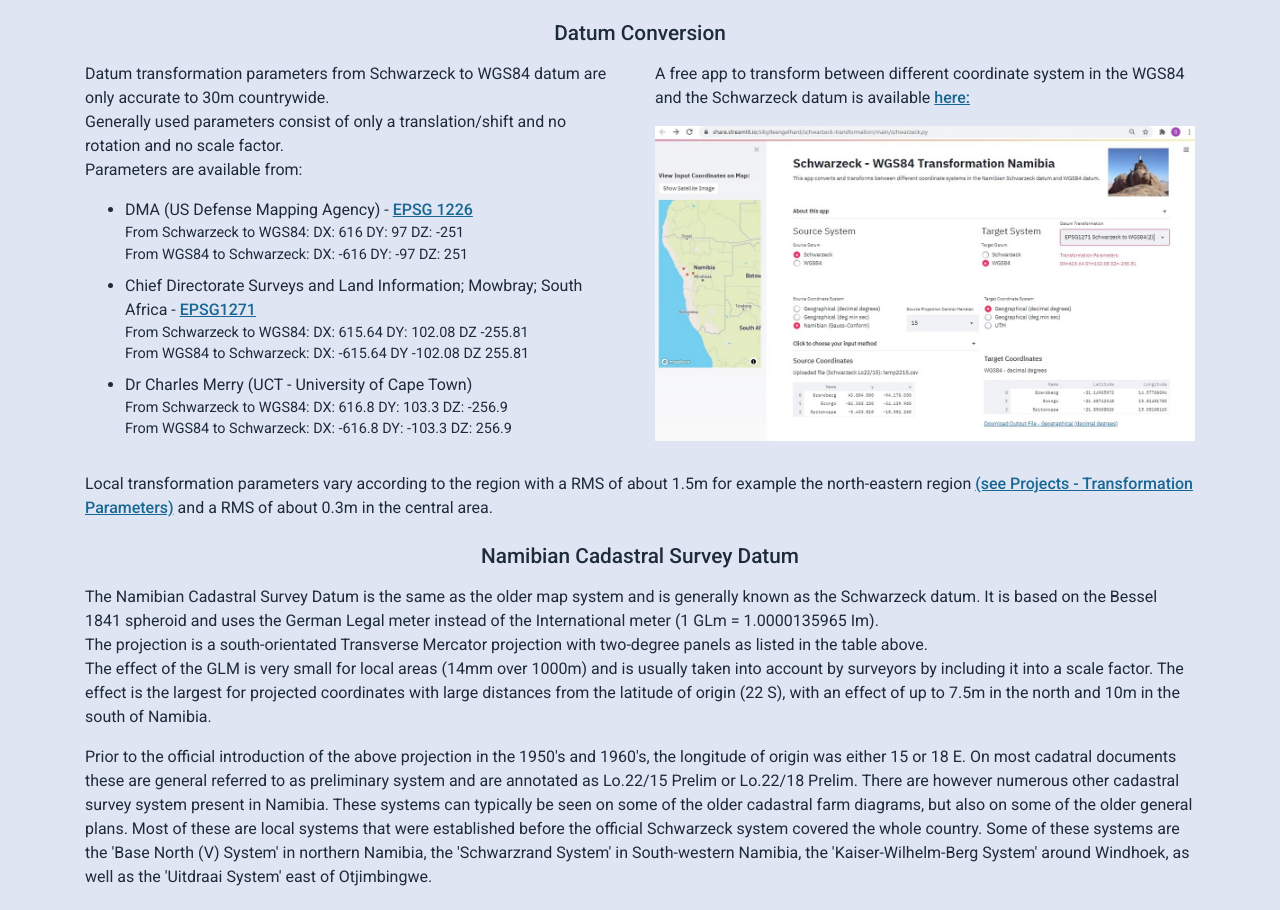
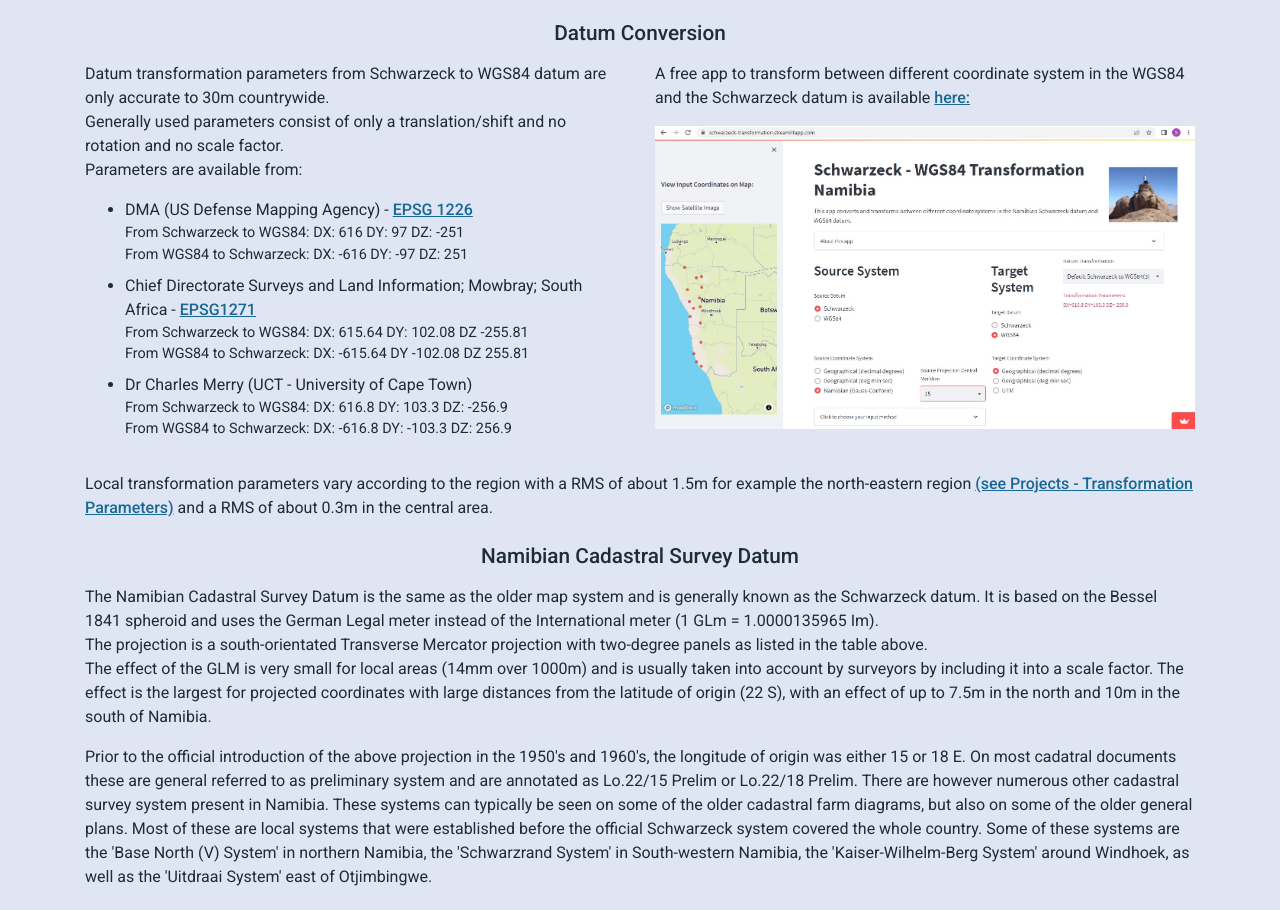
Before and after one commit to AfricanGeomatics/AG-site, a plain HTML site: page namibian-map-system.html in a window 1280 px wide. Shown: the part 1113-2023 px from the top of the page. Drawn offline with nearby package versions, Linux system fonts and the light colour scheme.

Commit message:
updated image

```diff
--- a/namibian-map-system.html
+++ b/namibian-map-system.html
@@ -271,7 +271,7 @@ From WGS84 to Schwarzeck: DX: -615.64 DY -102.08 DZ 255.81</p></li>
 
 						<div id="img-schwarzeck-transformation">
 							<a class="a-blue-line" href="https://schwarzeck-transformation.streamlitapp.com/" target="_blank" data-toggle="tooltip" title="Click to open transformation app">
-						  		<img src="./images/cadastral/schwarzeck_transformation.jpg" class="info-card-img" alt="Schwarzeck-WGS84 Transformation">
+						  		<img src="./images/cadastral/schwarzeck_transformation2.jpg" class="info-card-img" alt="Schwarzeck-WGS84 Transformation">
 						  	</a>
 						 </div>
 					</div>
```
Also changed, not shown: images/cadastral/schwarzeck_transformation2.jpg (added).
